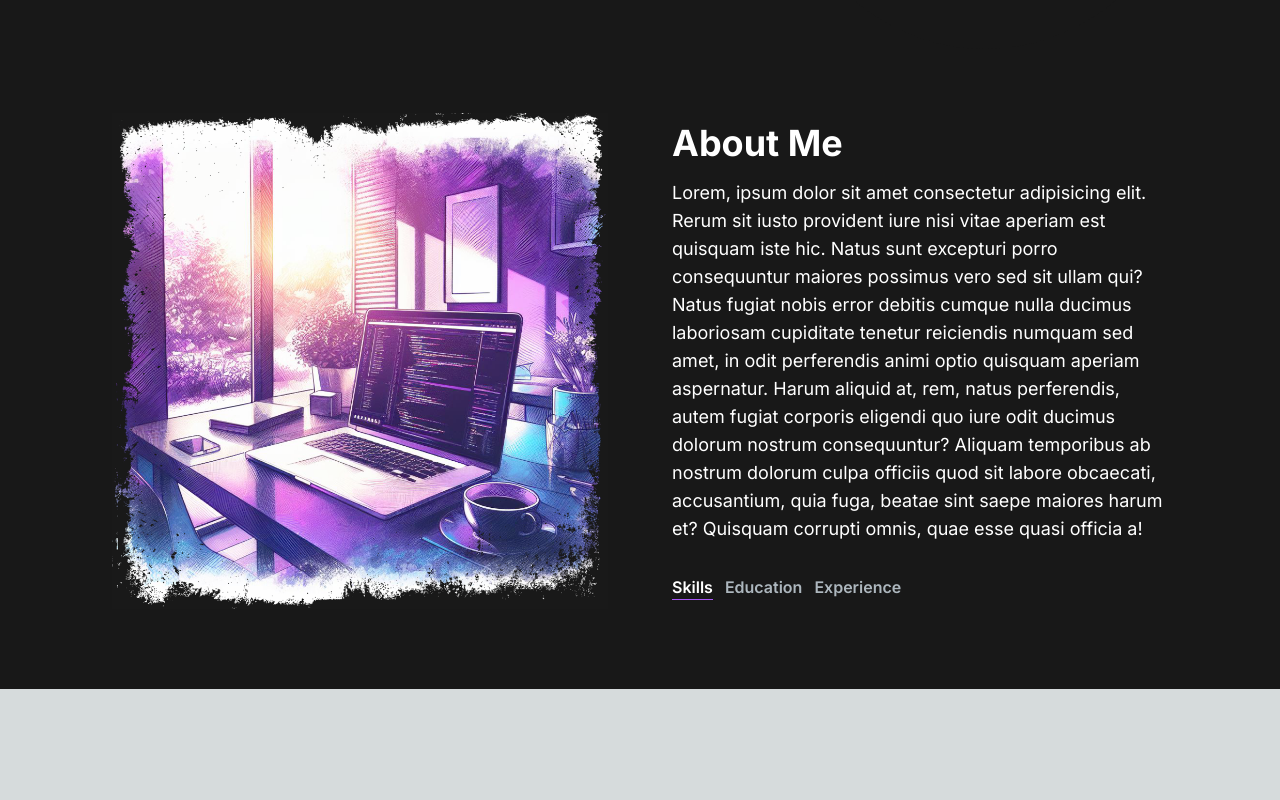
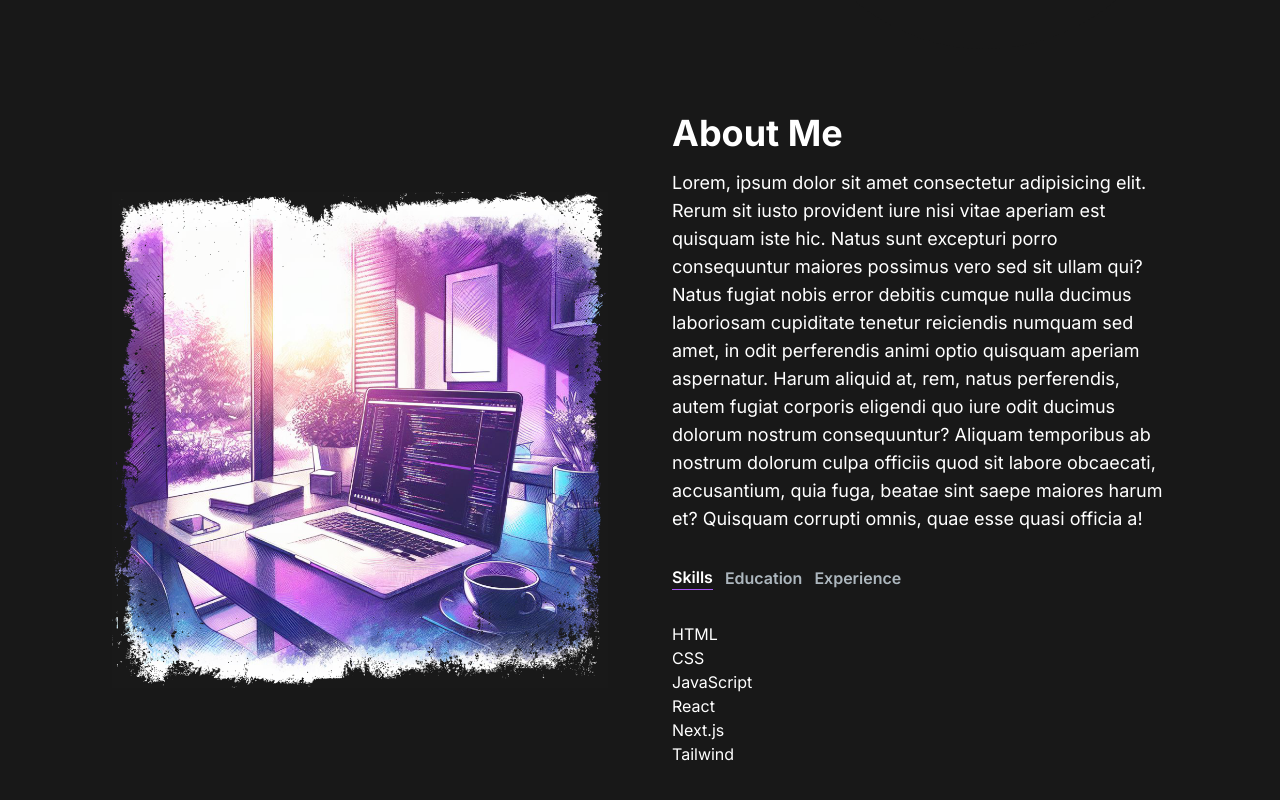
Before and after one commit to JaRoD41/jarod41-portfolio, a Next.js app: page / in a window 1280 px wide. Shown: the part 463-1263 px from the top of the page. Before the commit the page ends 1152 px from the top, so only its background shows below. Built offline with nearby package versions, Linux system fonts and the light colour scheme.

Commit message:
add tab content

```diff
--- a/src/components/AboutSection.jsx
+++ b/src/components/AboutSection.jsx
@@ -79,6 +79,7 @@ const AboutSection = () => {
 							Experience{' '}
 						</TabButton>
 					</div>
+					<div className='mt-8'>{TAB_DATA.find((t) => t.id === tab).content}</div>
 				</div>
 			</div>
 		</section>
```
